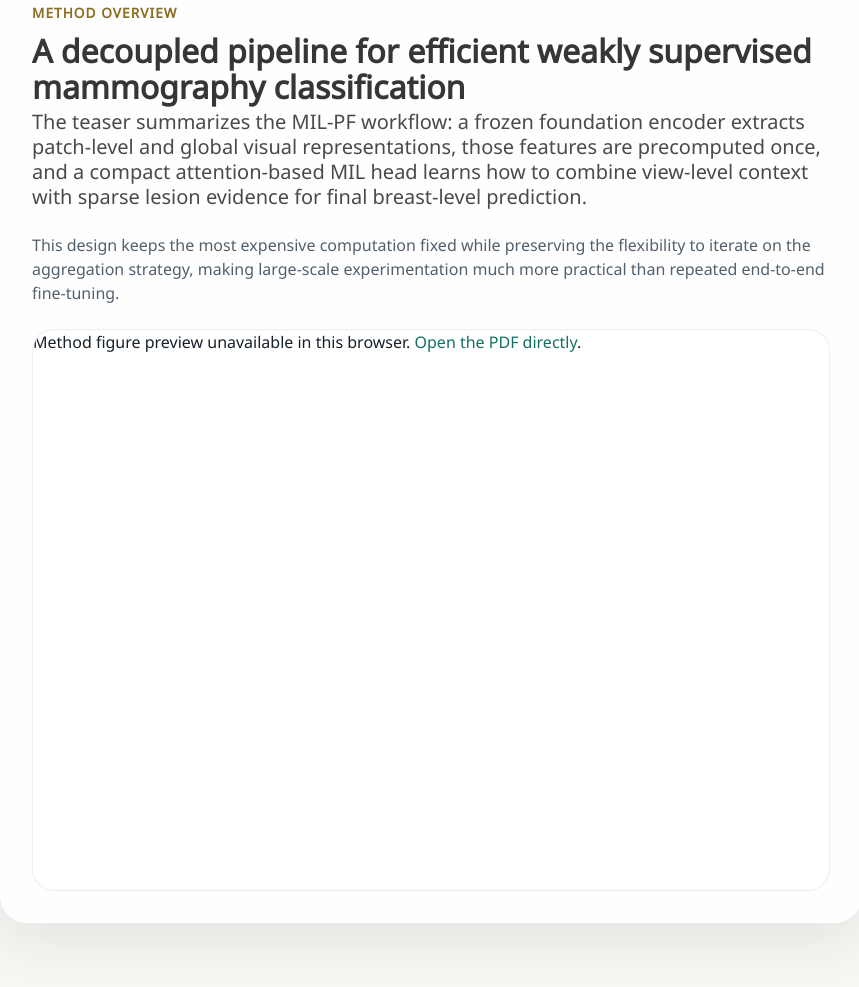
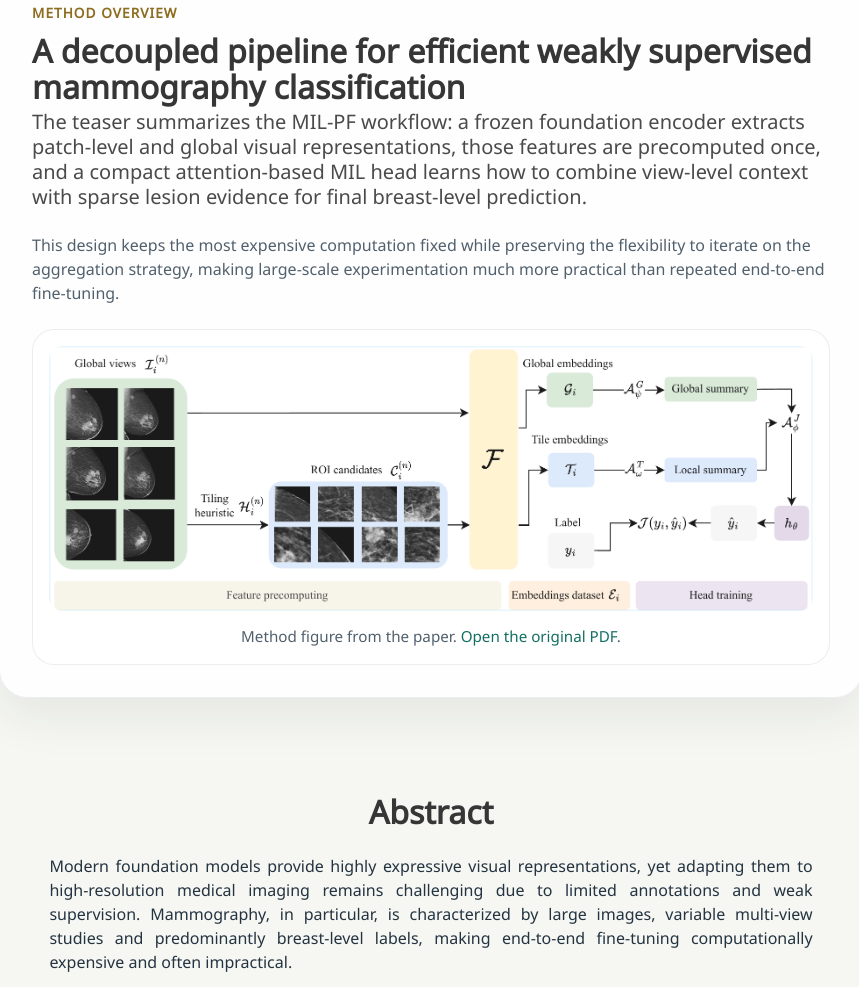
Before and after one commit to nikolaJovisic/nikolajovisic.github.io, a plain HTML site: page mil-pf/index.html in a window 1280 px wide. Shown: the part 563-1550 px from the top of the page, without its empty margins (209-1068 px from the left). Drawn offline with nearby package versions, Linux system fonts and the light colour scheme; some icons are missing; a web font is replaced by a local one.

Commit message:
use png instead of pdf for figure

```diff
--- a/mil-pf/index.html
+++ b/mil-pf/index.html
@@ -101,12 +101,14 @@
             </p>
           </div>
           <div class="teaser-figure">
-            <object data="./mil-pf-method.pdf#view=FitH" type="application/pdf" class="teaser-object" aria-label="MIL-PF method figure PDF">
-              <p>
-                Method figure preview unavailable in this browser.
-                <a href="./mil-pf-method.pdf">Open the PDF directly</a>.
-              </p>
-            </object>
+            <img
+              src="./mil-pf-method.png"
+              alt="MIL-PF method overview diagram"
+              class="teaser-image">
+            <p class="teaser-caption">
+              Method figure from the paper.
+              <a href="./mil-pf-method.pdf">Open the original PDF</a>.
+            </p>
           </div>
         </div>
       </div>
--- a/static/css/index.css
+++ b/static/css/index.css
@@ -115,13 +115,21 @@ a:hover {
   border: 1px solid rgba(22, 32, 42, 0.08);
   border-radius: 22px;
   background: #fff;
+  padding: 1rem;
 }
 
-.teaser-object {
+.teaser-image {
   display: block;
   width: 100%;
-  min-height: 560px;
-  border: 0;
+  height: auto;
+  border-radius: 14px;
+}
+
+.teaser-caption {
+  margin: 0.9rem 0 0;
+  color: #51606d;
+  font-size: 0.95rem;
+  text-align: center;
 }
 
 .panel-label {
@@ -239,7 +247,4 @@ pre {
     grid-template-columns: 1fr;
   }
 
-  .teaser-object {
-    min-height: 360px;
-  }
 }
```
Also changed, not shown: mil-pf/mil-pf-method.png (added).
